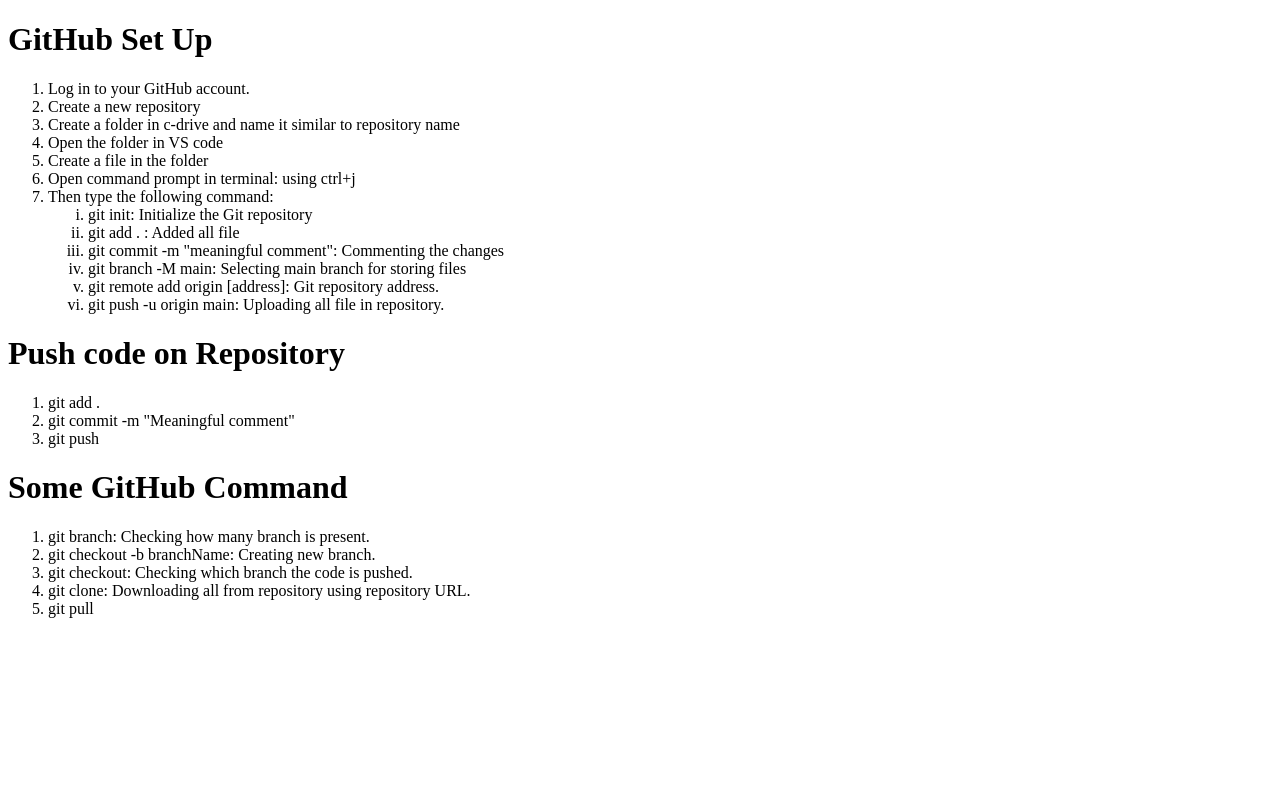
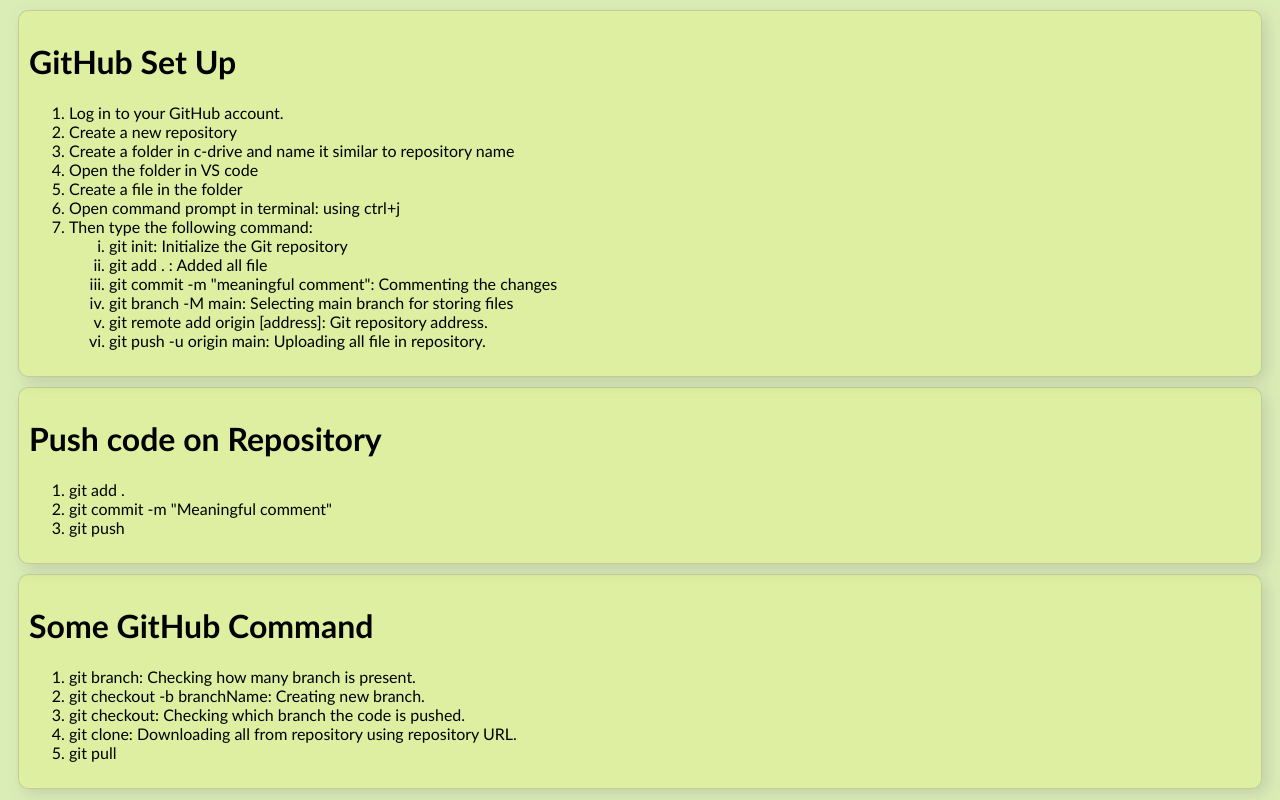
Before and after one commit to jahidhasansabbir/hello-github, a plain HTML site: page index.html in a window 1280 px wide. Drawn offline with Linux system fonts and the light colour scheme.

Commit message:
style file is added

```diff
--- a/index.html
+++ b/index.html
@@ -1,12 +1,16 @@
 <!DOCTYPE html>
 <html lang="en">
+
 <head>
     <meta charset="UTF-8">
     <meta name="viewport" content="width=
     , initial-scale=1.0">
     <title>GitHub</title>
+    <link rel="stylesheet" href="styles/style.css">
 </head>
+
 <body>
+    <div class="div-1">
         <h1>GitHub Set Up</h1>
         <ol>
             <li>Log in to your GitHub account.</li>
@@ -26,14 +30,18 @@
                 </ol>
             </li>
         </ol>
+    </div>
 
+    <div class="div-2">
         <h1>Push code on Repository</h1>
         <ol>
             <li>git add .</li>
             <li>git commit -m "Meaningful comment"</li>
             <li>git push</li>
         </ol>
+    </div>
 
+    <div class="div-3">
         <h1>Some GitHub Command</h1>
         <ol>
             <li>git branch: Checking how many branch is present.</li>
@@ -42,5 +50,7 @@
             <li>git clone: Downloading all from repository using repository URL.</li>
             <li>git pull</li>
         </ol>
+    </div>
 </body>
+
 </html>
--- /dev/null
+++ b/styles/style.css
@@ -0,0 +1,31 @@
+body{
+    background-color: rgba(153, 205, 50, 0.349);
+    font-family: 'Gill Sans', 'Gill Sans MT', Calibri, 'Trebuchet MS', sans-serif;
+}
+li{
+    font-weight: 100;
+}
+.div-1{
+    border: 1px solid rgba(128, 128, 128, 0.301);
+    border-radius: 10px;
+    box-shadow: 5px 5px 15px rgba(128, 128, 128, 0.267);
+    padding: 10px;
+    margin: 10px;
+    background-color: rgba(255, 255, 0, 0.116);
+}
+.div-2{
+    border: 1px solid rgba(128, 128, 128, 0.301);
+    border-radius: 10px;
+    box-shadow: 5px 5px 15px rgba(128, 128, 128, 0.267);
+    padding: 10px;
+    margin: 10px;
+    background-color: rgba(255, 255, 0, 0.116);
+}
+.div-3{
+    border: 1px solid rgba(128, 128, 128, 0.301);
+    border-radius: 10px;
+    box-shadow: 5px 5px 15px rgba(128, 128, 128, 0.267);
+    padding: 10px;
+    margin: 10px;
+    background-color: rgba(255, 255, 0, 0.116);
+}
```
Lines whose indentation alone changed are shown as unchanged.
